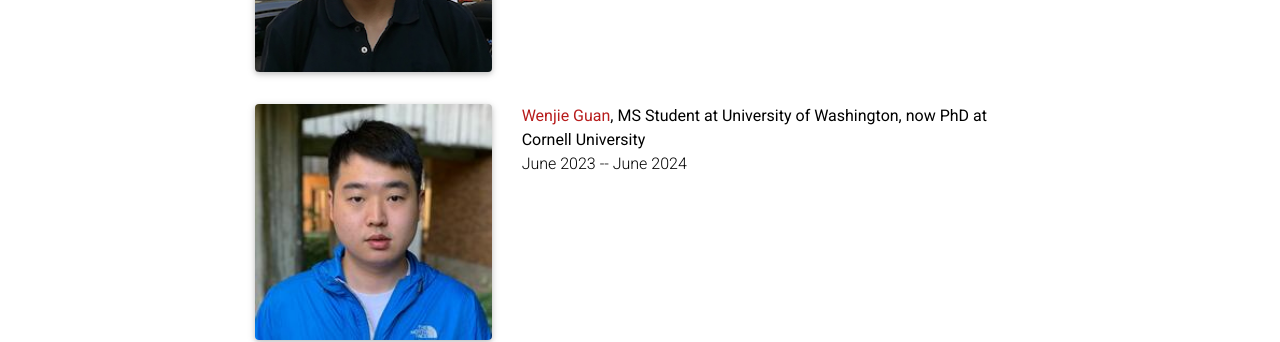
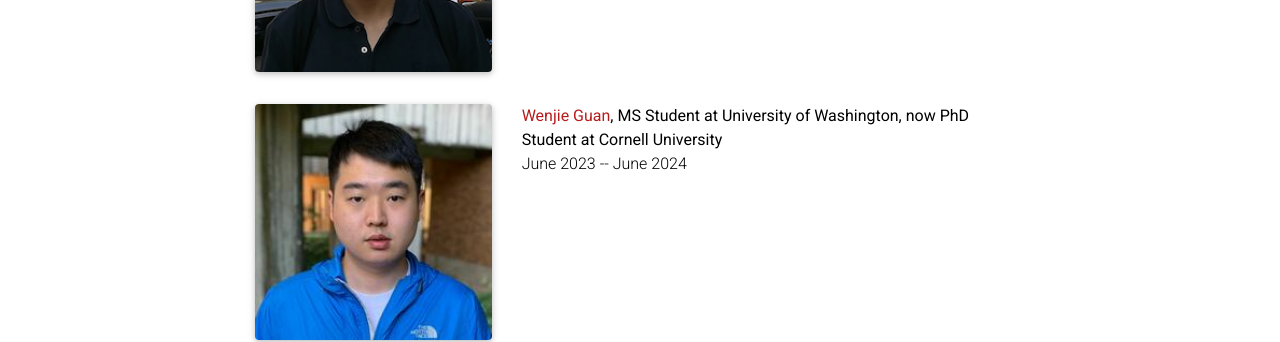
Before and after one commit to agiessing/agiessing.github.io, a Jekyll site: the page built from _pages/people.md, in a window 1280 px wide and 944 px high. Shown: the part 351-693 px from the top of the window. Built offline with Jekyll 4.4.1, drawn with Linux system fonts in a browser that asks for light colours; comment, search, counter and statistics services are not loaded; a style sheet for code colours, icons or effects is not loaded.

Commit message:
Update people.md

```diff
--- a/_pages/people.md
+++ b/_pages/people.md
@@ -44,7 +44,7 @@
                                 </div>
                        <div id="Wenjie_Guan" class="col-sm-8">
                             <div class="title">
-                            <a href= "https://stat.uw.edu/about-us/people/wenjie-guan">Wenjie Guan</a>, MS Student at University of Washington, now PhD at Cornell University
+                            <a href= "https://stat.uw.edu/about-us/people/wenjie-guan">Wenjie Guan</a>, MS Student at University of Washington, now PhD Student at Cornell University
                             </div>
                             <div class="when">
                                 June 2023 -- June 2024
```
